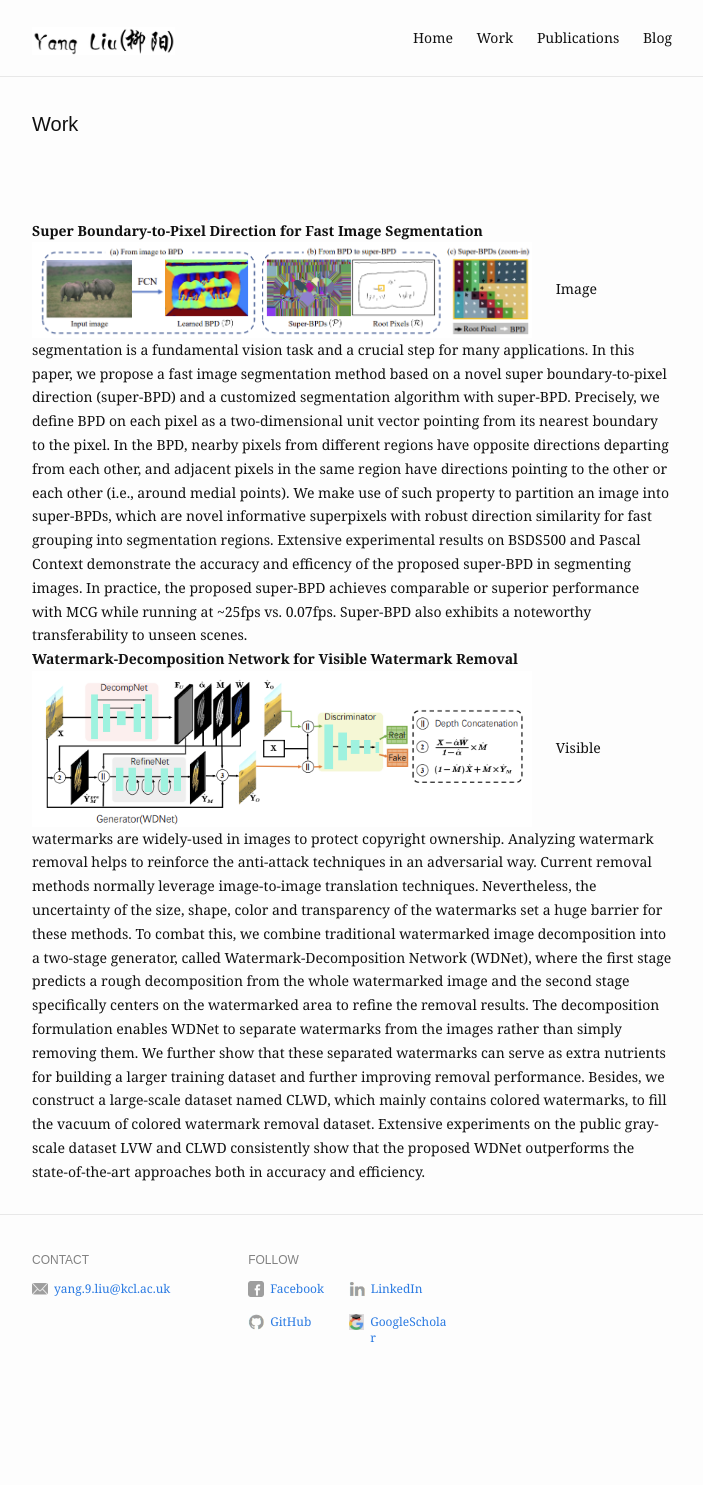
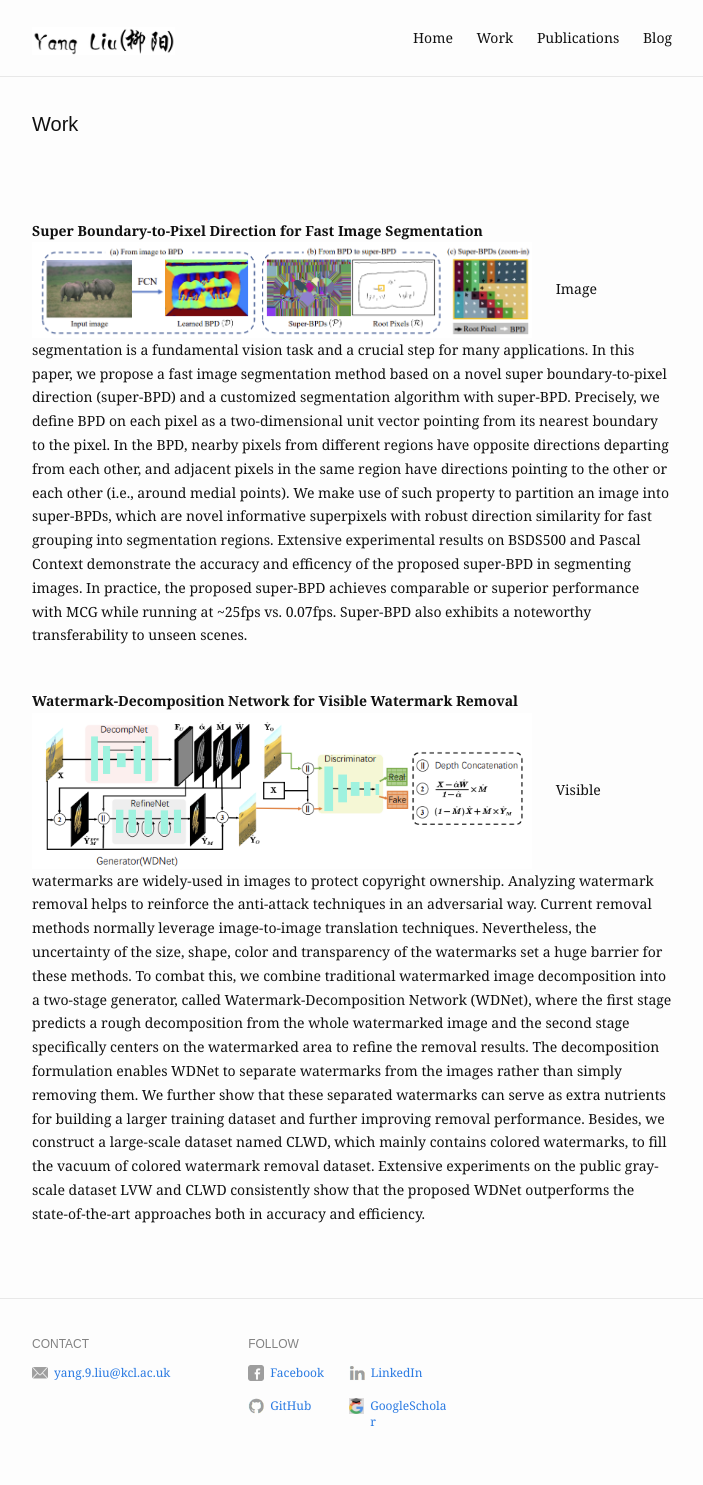
Before and after one commit to MRUIL/MRUIL.github.io, a Jekyll site: the page built from work.md, in a window 1280 px wide. Shown: the whole page, without its empty margins (288-991 px from the left). Built offline with Jekyll 4.4.1, drawn with Linux system fonts in a browser that asks for light colours; before the commit the page ends 1401 px from its top, so only the background shows below that.

Commit message:
Update _work.scss

```diff
--- a/_sass/_work.scss
+++ b/_sass/_work.scss
@@ -1,6 +1,12 @@
 .work-title {
   align-items: center;
   justify-content: center;
+  clear: both;
+  overflow: hidden;
+  padding-bottom: 3em;
+}
+
+.work-item {
   clear: both;
   overflow: hidden;
   padding-bottom: 3em;
```
